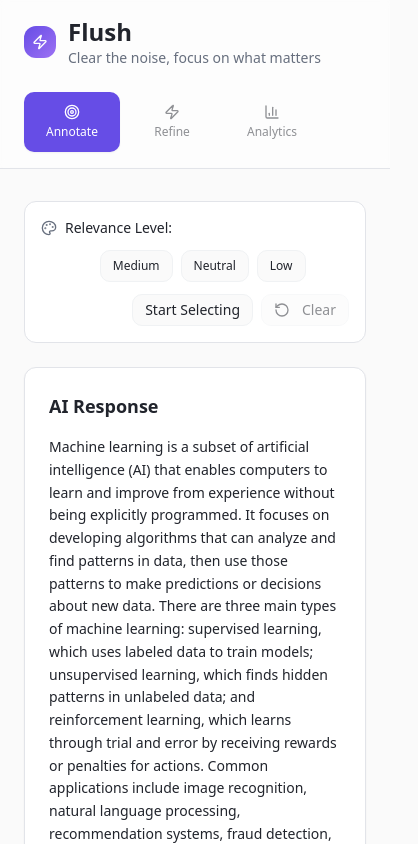
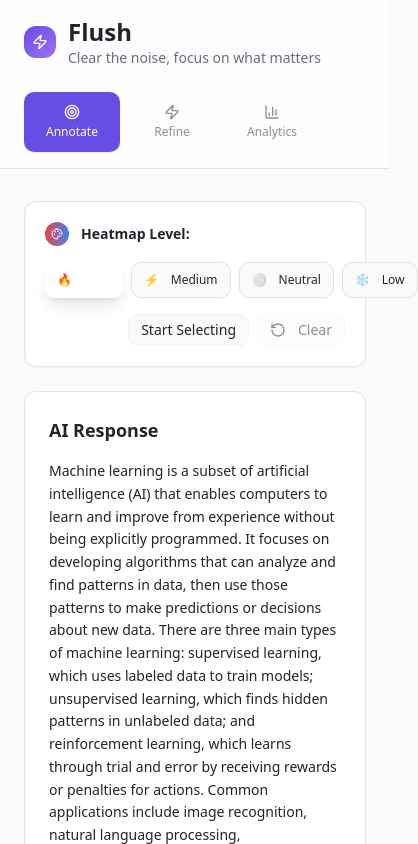
Before and after one commit to Iraunikel/backend-flush, a React (Vite) app: page / in a window 390 px wide. Shown: the top 844 px of the page, 418 px wide, since content can reach past the window. Built offline with nearby package versions, Linux system fonts and the light colour scheme.

Commit message:
Implement heatmap design
Add color gradient and heatmap functionality to the annotation interface for a more native and design-friendly appearance.

```diff
--- a/src/components/AnnotationInterface.tsx
+++ b/src/components/AnnotationInterface.tsx
@@ -29,10 +29,10 @@ const AnnotationInterface: React.FC<AnnotationInterfaceProps> = ({
   const contentRef = useRef<HTMLDivElement>(null);
 
   const relevanceLevels = [
-    { key: 'high', label: 'High', color: 'annotation-high', description: 'Most relevant' },
-    { key: 'medium', label: 'Medium', color: 'annotation-medium', description: 'Somewhat relevant' },
-    { key: 'neutral', label: 'Neutral', color: 'annotation-neutral', description: 'Neutral' },
-    { key: 'low', label: 'Low', color: 'annotation-low', description: 'Least relevant' }
+    { key: 'high', label: 'High', color: 'high', description: 'Most relevant', emoji: '🔥' },
+    { key: 'medium', label: 'Medium', color: 'medium', description: 'Somewhat relevant', emoji: '⚡' },
+    { key: 'neutral', label: 'Neutral', color: 'neutral', description: 'Neutral', emoji: '⚪' },
+    { key: 'low', label: 'Low', color: 'low', description: 'Least relevant', emoji: '❄️' }
   ] as const;
 
   const handleTextSelection = useCallback(() => {
@@ -96,14 +96,27 @@ const AnnotationInterface: React.FC<AnnotationInterfaceProps> = ({
         );
       }
 
-      // Add annotated text
+      // Add annotated text with native heatmap styling
       result.push(
         <span
           key={annotation.id}
-          className={`px-1 py-0.5 rounded-sm bg-annotation-${annotation.relevanceLevel} bg-opacity-30 border-l-2 border-annotation-${annotation.relevanceLevel} transition-all duration-200 hover:bg-opacity-50`}
+          className={`
+            px-2 py-1 mx-0.5 rounded-md cursor-pointer
+            bg-annotation-${annotation.relevanceLevel}-bg
+            hover:bg-annotation-${annotation.relevanceLevel}-hover
+            border border-annotation-${annotation.relevanceLevel}/20
+            shadow-sm
+            transition-all duration-300 ease-out
+            hover:shadow-md hover:scale-[1.02]
+            relative
+            before:absolute before:inset-0 before:rounded-md
+            before:bg-gradient-to-r before:from-annotation-${annotation.relevanceLevel}/5 before:to-annotation-${annotation.relevanceLevel}/10
+            before:transition-opacity before:duration-300
+            hover:before:opacity-75
+          `}
           title={`${relevanceLevels.find(l => l.key === annotation.relevanceLevel)?.description}: "${annotation.text}"`}
         >
-          {annotation.text}
+          <span className="relative z-10">{annotation.text}</span>
         </span>
       );
 
@@ -125,10 +138,12 @@ const AnnotationInterface: React.FC<AnnotationInterfaceProps> = ({
   return (
     <div className="space-y-6">
       {/* Annotation Controls */}
-      <div className="flex flex-wrap items-center gap-3 p-4 bg-card rounded-lg border">
-        <div className="flex items-center gap-2">
-          <Palette className="w-4 h-4 text-muted-foreground" />
-          <span className="text-sm font-medium text-foreground">Relevance Level:</span>
+      <div className="flex flex-wrap items-center gap-4 p-5 bg-card rounded-xl border shadow-sm">
+        <div className="flex items-center gap-3">
+          <div className="w-6 h-6 rounded-full bg-gradient-to-r from-annotation-high to-annotation-low flex items-center justify-center">
+            <Palette className="w-3 h-3 text-white" />
+          </div>
+          <span className="text-sm font-semibold text-foreground">Heatmap Level:</span>
         </div>
 
         <div className="flex gap-2">
@@ -138,12 +153,15 @@ const AnnotationInterface: React.FC<AnnotationInterfaceProps> = ({
               variant={selectedRelevance === level.key ? "default" : "outline"}
               size="sm"
               onClick={() => setSelectedRelevance(level.key as any)}
-              className={`h-8 text-xs ${
-                selectedRelevance === level.key
-                  ? `bg-annotation-${level.color} text-white border-annotation-${level.color}`
-                  : ''
-              }`}
+              className={`
+                h-9 text-xs font-medium transition-all duration-200
+                ${selectedRelevance === level.key
+                  ? `bg-annotation-${level.color} text-white border-annotation-${level.color} shadow-lg shadow-annotation-${level.color}/25`
+                  : `border-annotation-${level.color}/30 hover:bg-annotation-${level.color}-bg hover:border-annotation-${level.color}/50`
+                }
+              `}
             >
+              <span className="mr-1">{level.emoji}</span>
               {level.label}
             </Button>
           ))}
@@ -214,17 +232,24 @@ const AnnotationInterface: React.FC<AnnotationInterfaceProps> = ({
 
       {/* Annotation Legend */}
       {annotations.length > 0 && (
-        <Card className="p-4">
-          <h4 className="text-sm font-medium text-foreground mb-3">Annotation Heatmap</h4>
-          <div className="flex gap-4 text-xs">
+        <Card className="p-5 bg-gradient-to-br from-card to-card/50">
+          <div className="flex items-center gap-2 mb-4">
+            <div className="w-5 h-5 rounded bg-gradient-to-r from-annotation-high to-annotation-low"></div>
+            <h4 className="text-sm font-semibold text-foreground">Annotation Heatmap</h4>
+          </div>
+          <div className="grid grid-cols-2 md:grid-cols-4 gap-3 text-xs">
             {relevanceLevels.map((level) => {
               const count = annotations.filter(a => a.relevanceLevel === level.key).length;
+              const percentage = annotations.length > 0 ? Math.round((count / annotations.length) * 100) : 0;
               return (
-                <div key={level.key} className="flex items-center gap-2">
-                  <div className={`w-3 h-3 rounded bg-annotation-${level.color} bg-opacity-60`} />
-                  <span className="text-muted-foreground">
-                    {level.label} ({count})
-                  </span>
+                <div key={level.key} className="flex flex-col items-center gap-2 p-3 rounded-lg bg-background/50 border">
+                  <div className={`w-6 h-6 rounded-full bg-annotation-${level.color} shadow-lg flex items-center justify-center text-white text-xs font-bold`}>
+                    {count}
+                  </div>
+                  <div className="text-center">
+                    <div className="font-medium text-foreground">{level.emoji} {level.label}</div>
+                    <div className="text-muted-foreground">{percentage}%</div>
+                  </div>
                 </div>
               );
             })}
--- a/src/index.css
+++ b/src/index.css
@@ -37,16 +37,29 @@
     --input: 220 15% 95%;
     --ring: 250 75% 60%;
 
-    /* Annotation colors - Red to Blue gradient */
-    --annotation-high: 0 85% 65%;      /* High relevance - Red */
-    --annotation-medium: 35 85% 60%;   /* Medium relevance - Orange */
-    --annotation-neutral: 60 85% 55%;  /* Neutral - Yellow */
-    --annotation-low: 220 85% 65%;     /* Low relevance - Blue */
+    /* Annotation heatmap colors - Red to Blue gradient */
+    --annotation-high: 0 84% 60%;      /* High relevance - Vibrant Red */
+    --annotation-medium: 25 100% 50%;  /* Medium relevance - Orange */
+    --annotation-neutral: 45 100% 51%; /* Neutral - Yellow/Amber */
+    --annotation-low: 217 91% 60%;     /* Low relevance - Blue */
     --annotation-none: 0 0% 100%;      /* No annotation - White */
+
+    /* Annotation background variants with transparency */
+    --annotation-high-bg: 0 84% 60% / 0.15;
+    --annotation-medium-bg: 25 100% 50% / 0.15;
+    --annotation-neutral-bg: 45 100% 51% / 0.15;
+    --annotation-low-bg: 217 91% 60% / 0.15;
+
+    /* Annotation hover variants */
+    --annotation-high-hover: 0 84% 60% / 0.25;
+    --annotation-medium-hover: 25 100% 50% / 0.25;
+    --annotation-neutral-hover: 45 100% 51% / 0.25;
+    --annotation-low-hover: 217 91% 60% / 0.25;
 
     /* Gradients */
     --gradient-primary: linear-gradient(135deg, hsl(var(--primary)), hsl(var(--primary-glow)));
-    --gradient-annotation: linear-gradient(90deg, hsl(var(--annotation-high)), hsl(var(--annotation-medium)), hsl(var(--annotation-neutral)), hsl(var(--annotation-low)));
+    --gradient-heatmap: linear-gradient(90deg, hsl(var(--annotation-high)), hsl(var(--annotation-medium)), hsl(var(--annotation-neutral)), hsl(var(--annotation-low)));
+    --gradient-annotation-bg: linear-gradient(135deg, hsl(var(--annotation-high-bg)), hsl(var(--annotation-low-bg)));
 
     /* Shadows and effects */
     --shadow-soft: 0 2px 20px -2px hsl(var(--primary) / 0.1);
--- a/tailwind.config.ts
+++ b/tailwind.config.ts
@@ -58,7 +58,15 @@ export default {
 					medium: 'hsl(var(--annotation-medium))',
 					neutral: 'hsl(var(--annotation-neutral))',
 					low: 'hsl(var(--annotation-low))',
-					none: 'hsl(var(--annotation-none))'
+					none: 'hsl(var(--annotation-none))',
+					'high-bg': 'hsl(var(--annotation-high-bg))',
+					'medium-bg': 'hsl(var(--annotation-medium-bg))',
+					'neutral-bg': 'hsl(var(--annotation-neutral-bg))',
+					'low-bg': 'hsl(var(--annotation-low-bg))',
+					'high-hover': 'hsl(var(--annotation-high-hover))',
+					'medium-hover': 'hsl(var(--annotation-medium-hover))',
+					'neutral-hover': 'hsl(var(--annotation-neutral-hover))',
+					'low-hover': 'hsl(var(--annotation-low-hover))'
 				},
 				sidebar: {
 					DEFAULT: 'hsl(var(--sidebar-background))',
```
